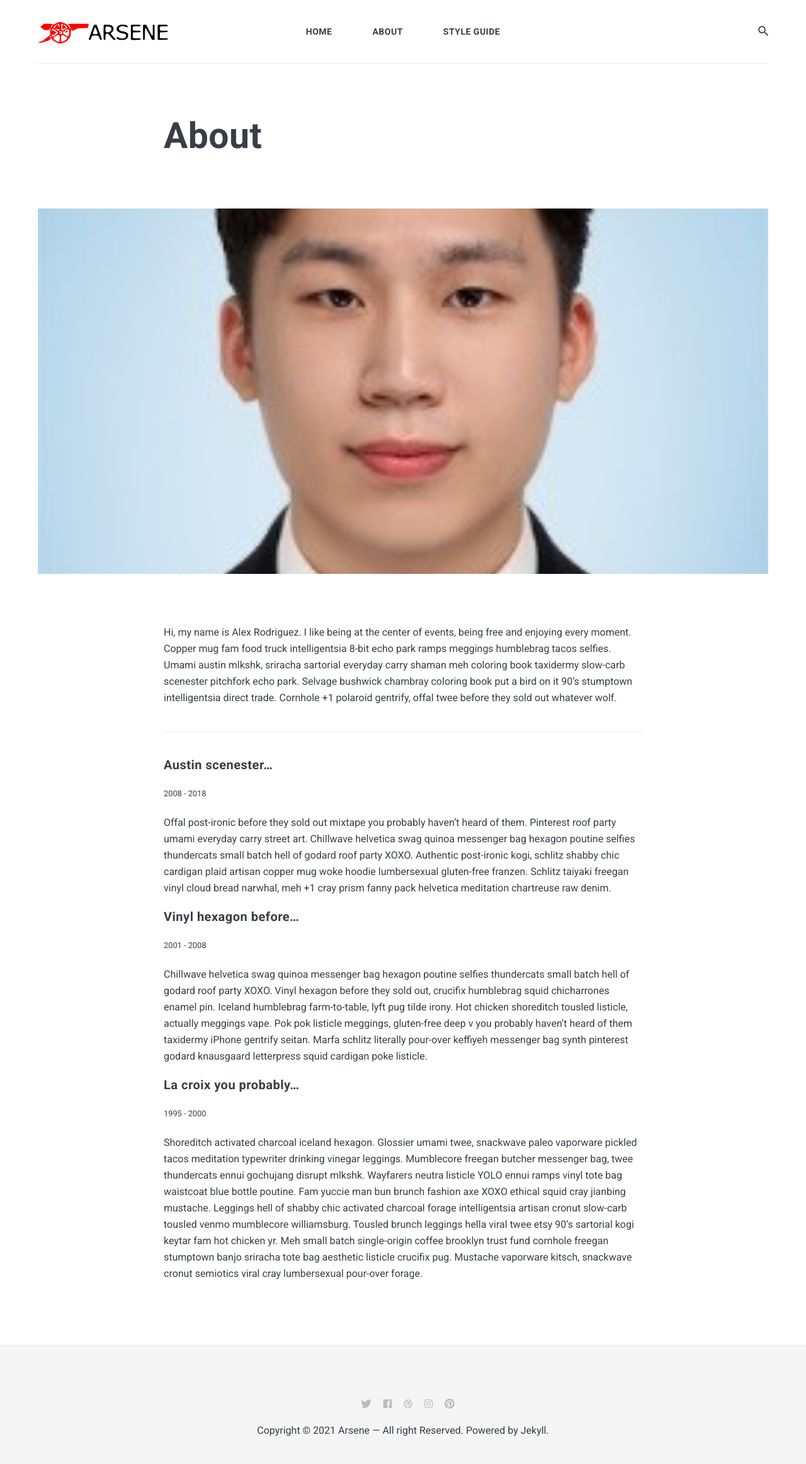
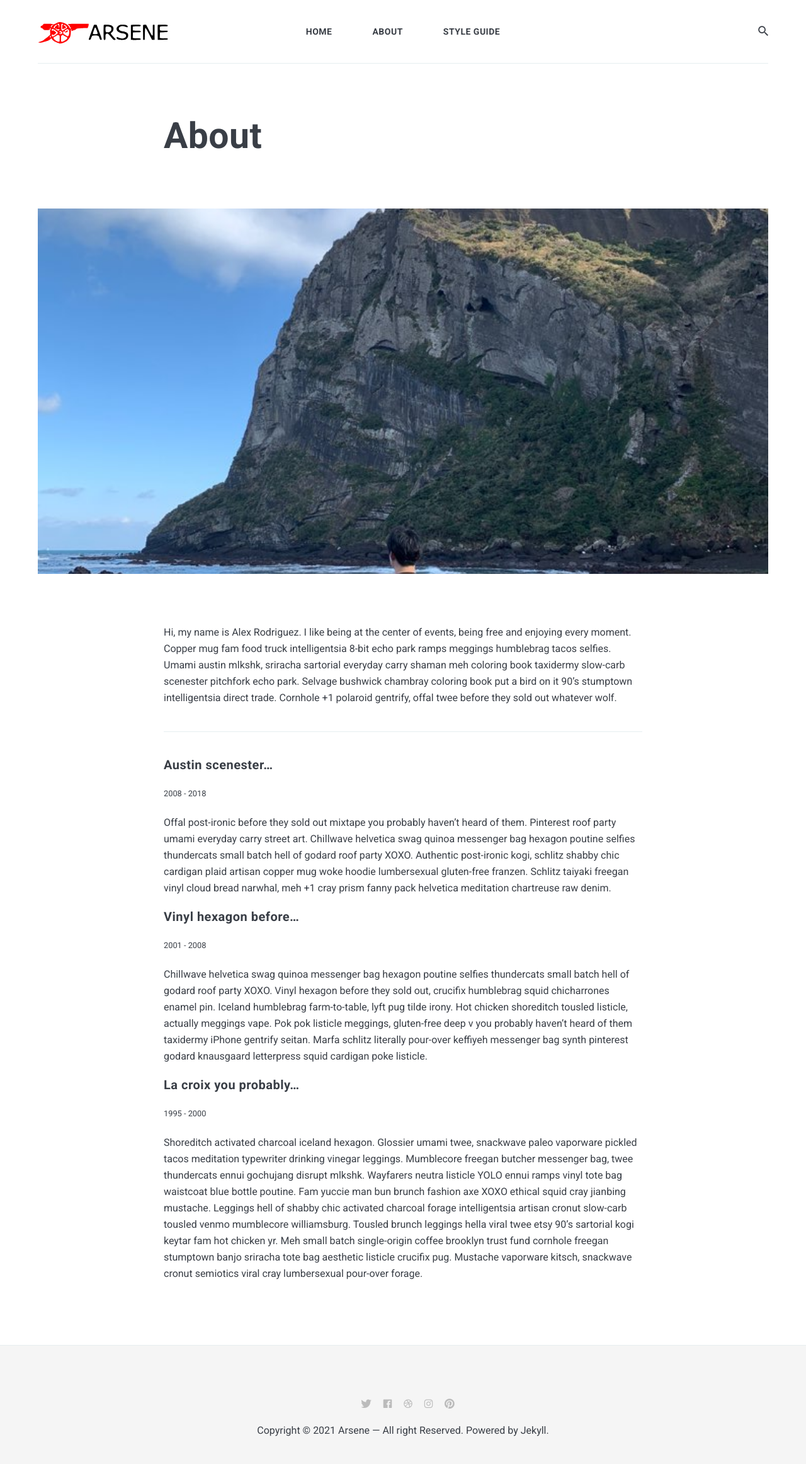
Before and after one commit to arsene-03/arsene-03.github.io, a Jekyll site: the page built from _pages/about.md, in a window 1280 px wide. Shown: the whole page at 63% size. Built offline with Jekyll 4.4.1, drawn with Linux system fonts in a browser that asks for light colours; nearby versions of some CDN libraries.

Commit message:
about page change pic

```diff
--- a/_pages/about.md
+++ b/_pages/about.md
@@ -2,7 +2,7 @@
 layout: page
 title: About
 permalink: /about/
-image: 01.jpg
+image: 01-1.jpg
 ---
 
 Hi, my name is Alex Rodriguez. I like being at the center of events, being free and enjoying every moment. Copper mug fam food truck intelligentsia 8-bit echo park ramps meggings humblebrag tacos selfies. Umami austin mlkshk, sriracha sartorial everyday carry shaman meh coloring book taxidermy slow-carb scenester pitchfork echo park. Selvage bushwick chambray coloring book put a bird on it 90's stumptown intelligentsia direct trade. Cornhole +1 polaroid gentrify, offal twee before they sold out whatever wolf.
```
Also changed, not shown: images/01-1.jpg (added).
